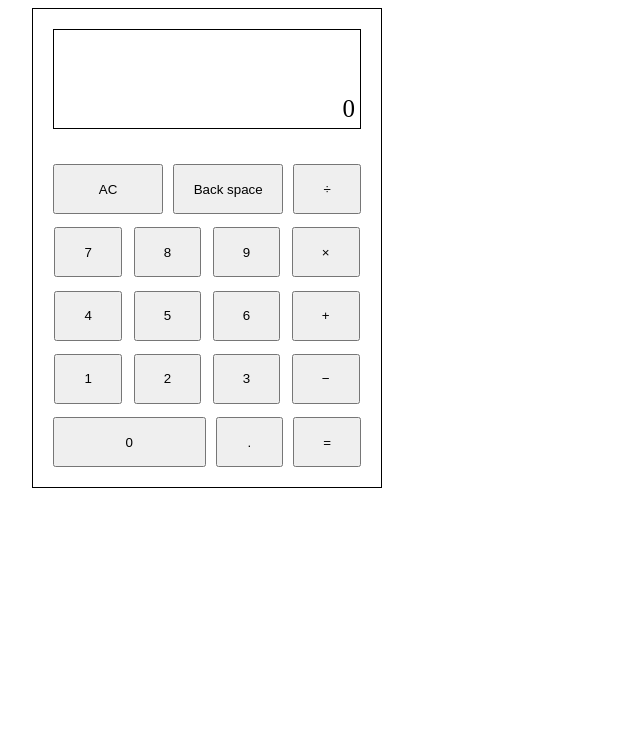
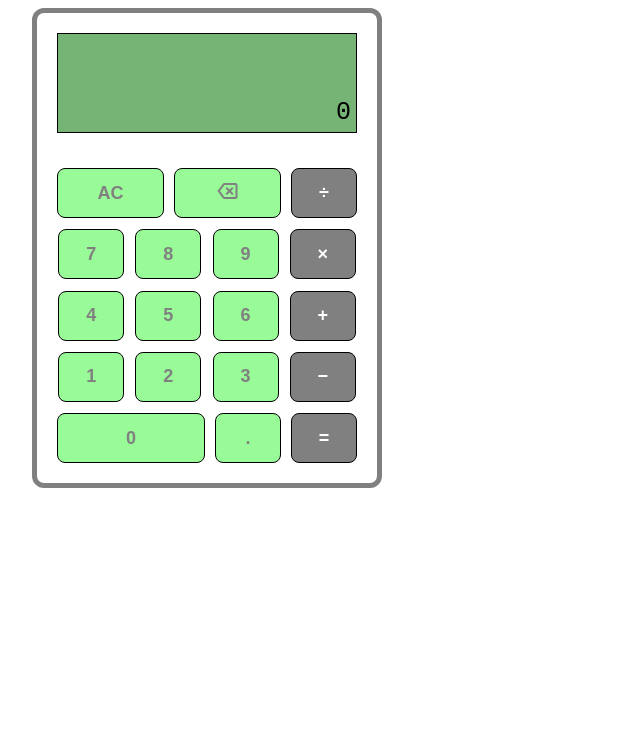
Before and after one commit to AlJf-the-Coder/calculator, a plain HTML site: page index.html in a window 1280 px wide. Shown: the part 65-800 px from the top of the page, without its empty margins (0-640 px from the left). Drawn offline with nearby package versions, Linux system fonts and the light colour scheme.

Commit message:
feat: change colors and font, add backspace icon

```diff
--- a/index.html
+++ b/index.html
@@ -5,6 +5,7 @@
     <meta name="viewport" content="width=device-width, initial-scale=1.0">
     <title>Calculator</title>
     <link rel="stylesheet" href="styles.css">
+    <link rel="stylesheet" href="https://fonts.googleapis.com/css2?family=Material+Symbols+Outlined:opsz,wght,FILL,GRAD@24,400,0,0&icon_names=backspace" />
     <script src="script.js" defer></script>
 </head>
 <body>
@@ -35,7 +36,9 @@
             <button class="operator">&times;</button>
 
             <button class="function" id="clear">AC</button>
-            <button class="function" id="backspace">Back space</button>
+            <button class="function" id="backspace">
+                <span class="material-symbols-outlined">backspace</span>
+            </button>
             <button class="operator">&divide;</button>
         </div>
     </div>
--- a/styles.css
+++ b/styles.css
@@ -10,6 +10,7 @@
 
 body {
     padding: 12px;
+    font-family: "Courier New", monospace;
 }
 
 h1 {
@@ -19,11 +20,13 @@ h1 {
 div.calculator {
     display: flex;
     flex-direction: column;
+    border-radius: 12px;
     gap: 35px;
     padding: 20px;
     height: 480px;
     width: 350px;
-    border: 1px solid black;
+    border: 5px solid gray;
+    background: white;
     margin-left: 20px;
 }
 
@@ -35,12 +38,14 @@ div.display {
     align-items: flex-end;
     padding: 5px;
     border: 1px solid black;
+    background: rgb(117, 180, 117);
 }
 
 div.display .calculation {
     text-align: right;
     font-size: 16px;
     height: 18px;
+    color: rgb(71, 70, 70);
 }
 
 div.display .result {
@@ -65,10 +70,18 @@ button#zero{
 div.buttons button{
     width: 22%;
     height: 50px;
+    border: 1px solid black;
+    border-radius: 8px;
+    background: palegreen;
+    font-weight: bold;
+    font-size: 18px;
+    color: gray;
 }
 
 div.buttons button.operator {
     flex-grow: 0;
+    background: gray;
+    color: white;
 }
 
 div.buttons button.function {
```
